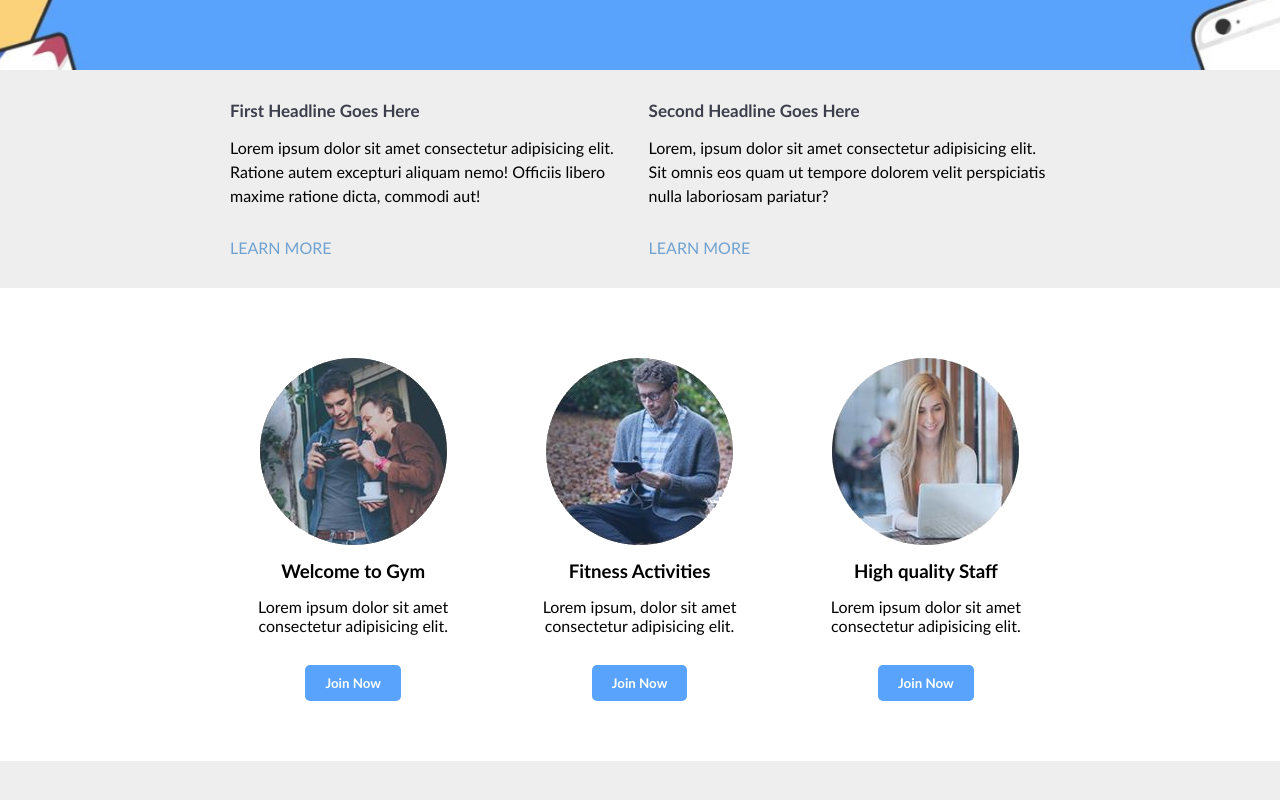
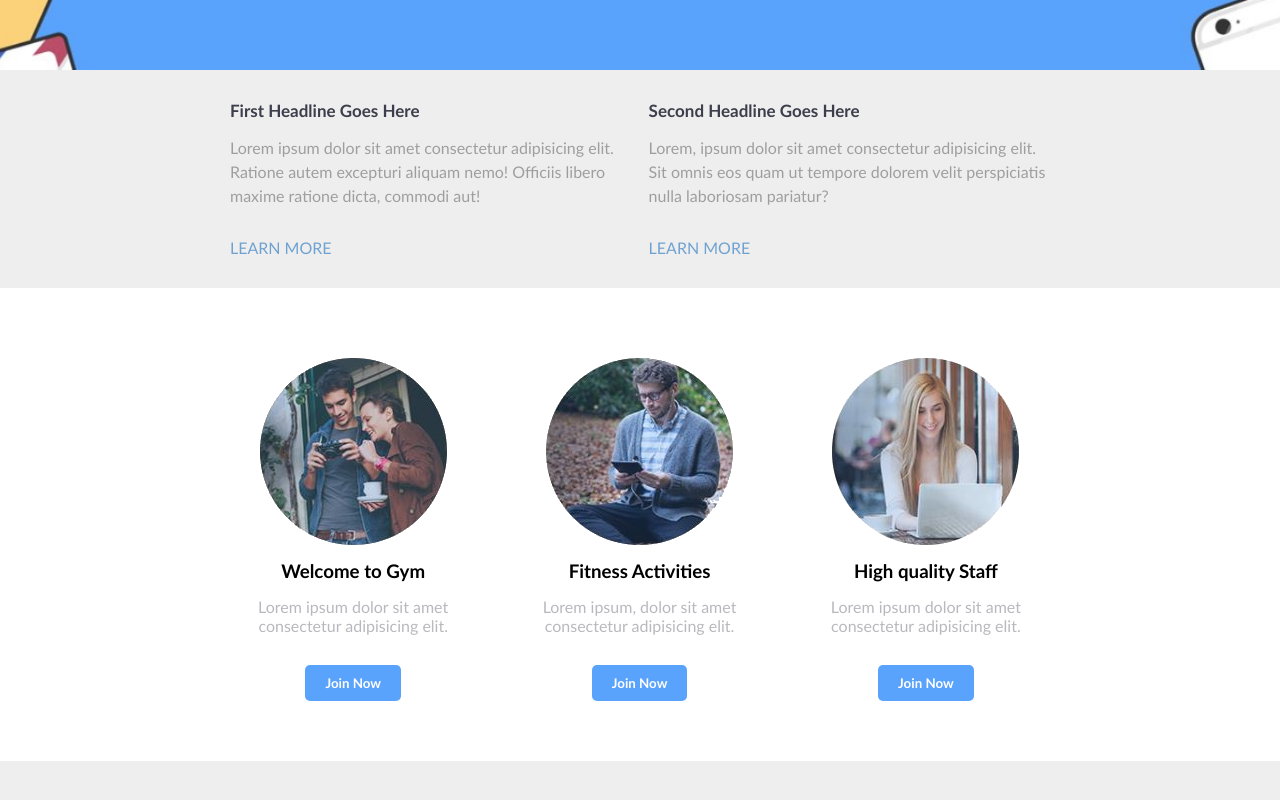
Before and after one commit to Arturas1989/FLATPACK, a plain HTML site: page index.html in a window 1280 px wide. Shown: the part 800-1600 px from the top of the page. Drawn offline with Linux system fonts and the light colour scheme.

Commit message:
Fixed colors and width #9

```diff
--- a/css/variables.css
+++ b/css/variables.css
@@ -1,5 +1,7 @@
 :root{
     --content-color: #fff;
     --button-color: #59A3FC;
-    --paragraph-color: #0005;
+    --paragraph-color-on-grey-background: #0005;
+    --paragraph-color-on-white-background: #B9B8BE;
+
 }
```
